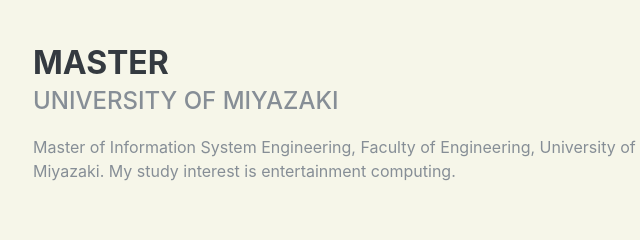
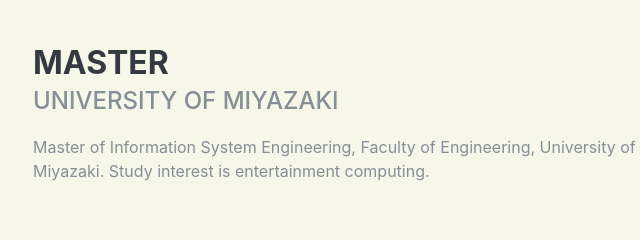
Before and after one commit to TakaShinoda/portfolio_v2, a Gatsby site: page / in a window 1280 px wide. Shown: the part 920-1160 px from the top of the page, 287-927 px from the left. Built offline with nearby package versions, Linux system fonts and the light colour scheme; Gatsby itself is replaced by a stand-in of ours; a web font is replaced by a local one.

Commit message:
Update index.js

```diff
--- a/src/pages/index.js
+++ b/src/pages/index.js
@@ -57,7 +57,7 @@
               <div className="subheading mb-3">University of Miyazaki</div>
               <p>
               Master of Information System Engineering, Faculty of Engineering, University of Miyazaki.
-              My study interest is entertainment computing.
+              Study interest is entertainment computing.
               </p>
             </div>
             <div className="resume-date text-md-right">
```
